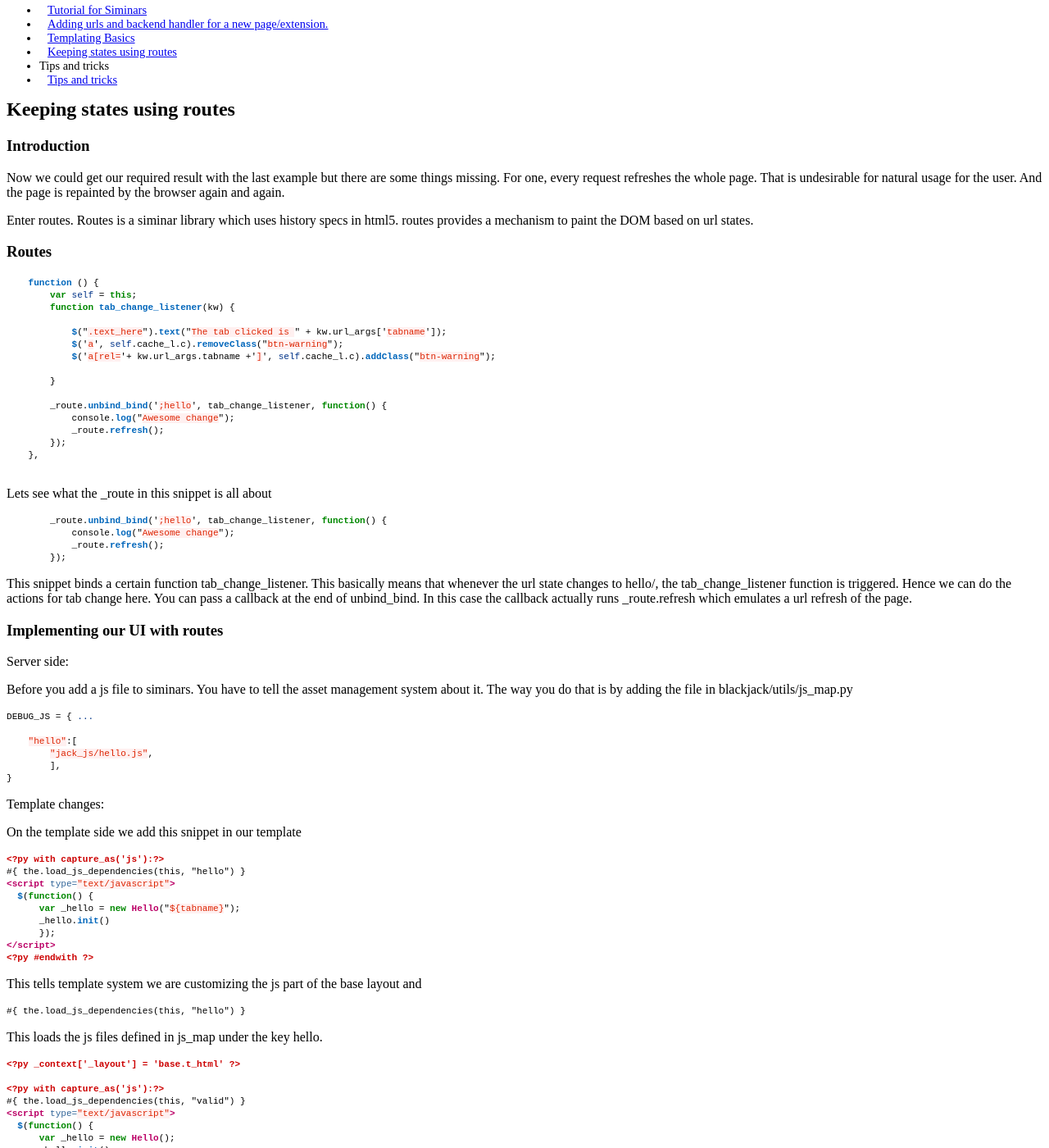
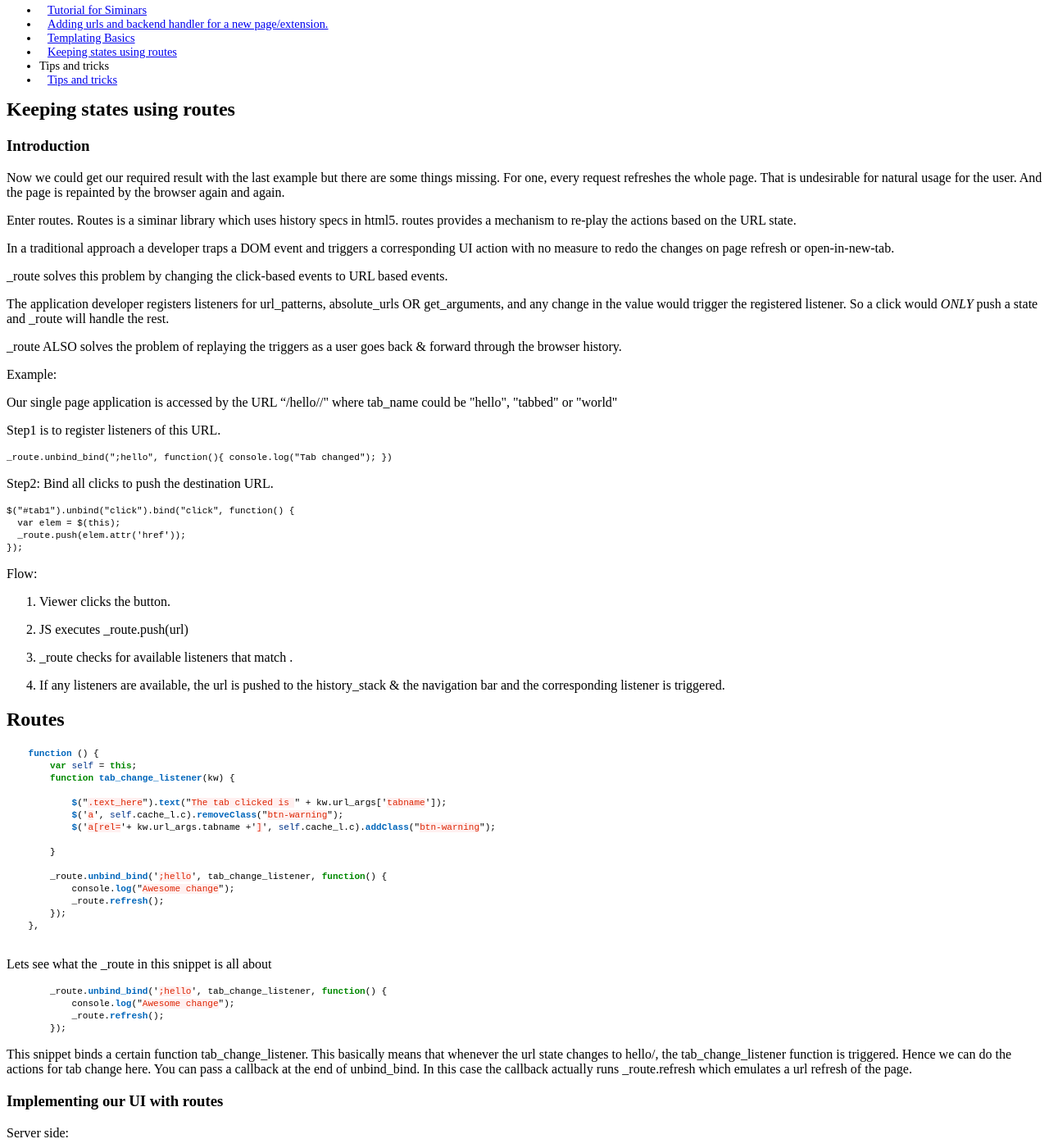
Before and after one commit to Simversity/literature, a Jekyll site: the page built from _posts/2014-08-24-keeping-states-using-routes.md, in a window 1280 px wide and 1400 px high, scrolled down 571 px. Shown: the whole window at 82% size. Built offline with Jekyll 4.4.1, drawn with Linux system fonts in a browser that asks for light colours; Markdown is read by kramdown in place of the engine named in the settings; a style sheet for code colours, icons or effects is not loaded.

Commit message:
Add more textual documentation

````diff
--- a/_posts/2014-08-24-keeping-states-using-routes.md
+++ b/_posts/2014-08-24-keeping-states-using-routes.md
@@ -8,13 +8,63 @@ category: tut
 
 ### Introduction
 
-Now we could get our required result with the last example but there are some things missing. For one, every request refreshes the whole page. That is undesirable for natural usage for the user. And the page is repainted by the browser again and again.
+Now we could get our required result with the last example but there are some
+things missing. For one, every request refreshes the whole page. That is
+undesirable for natural usage for the user. And the page is repainted by the
+browser again and again.
 
-Enter routes. Routes is a siminar library which uses history specs in html5. routes provides a mechanism to paint the DOM based on url states.
+Enter routes. Routes is a siminar library which uses history specs in html5.
+routes provides a mechanism to re-play the actions based on the URL state.
+
+In a traditional approach a developer traps a DOM event and triggers a
+corresponding UI action with no measure to redo the changes on page refresh or
+open-in-new-tab.
+
+_route solves this problem by changing the click-based events to URL based
+events.
+
+The application developer registers listeners for url_patterns, absolute_urls OR
+get_arguments, and any change in the value would trigger the registered
+listener. So a click would _ONLY_ push a state and _route will handle the rest.
+
+_route ALSO solves the problem of replaying the triggers as a user goes back &
+forward through the browser history.
+
+Example:
+
+Our single page application is accessed by the URL "/hello/<tab_name>/" where
+tab_name could be "hello", "tabbed" or "world"
+
+Step1 is to register listeners of this URL.
+
+```
+_route.unbind_bind(";hello", function(){ console.log("Tab changed"); })
+```
+
+Step2: Bind all clicks to push the destination URL.
+
+```
+$("#tab1").unbind("click").bind("click", function() {
+  var elem = $(this);
+  _route.push(elem.attr('href'));
+});
+```
+
+Flow:
+
+1.  Viewer clicks the button.
+
+2.  JS executes _route.push(url)
+
+3.  _route checks for available listeners that match <url>.
+
+4.  If any listeners are available, the url is pushed to the history_stack & the
+    navigation bar and the corresponding listener is triggered.
 
 
 
-### Routes
+## Routes
+
 
 
 ```javascript
````
